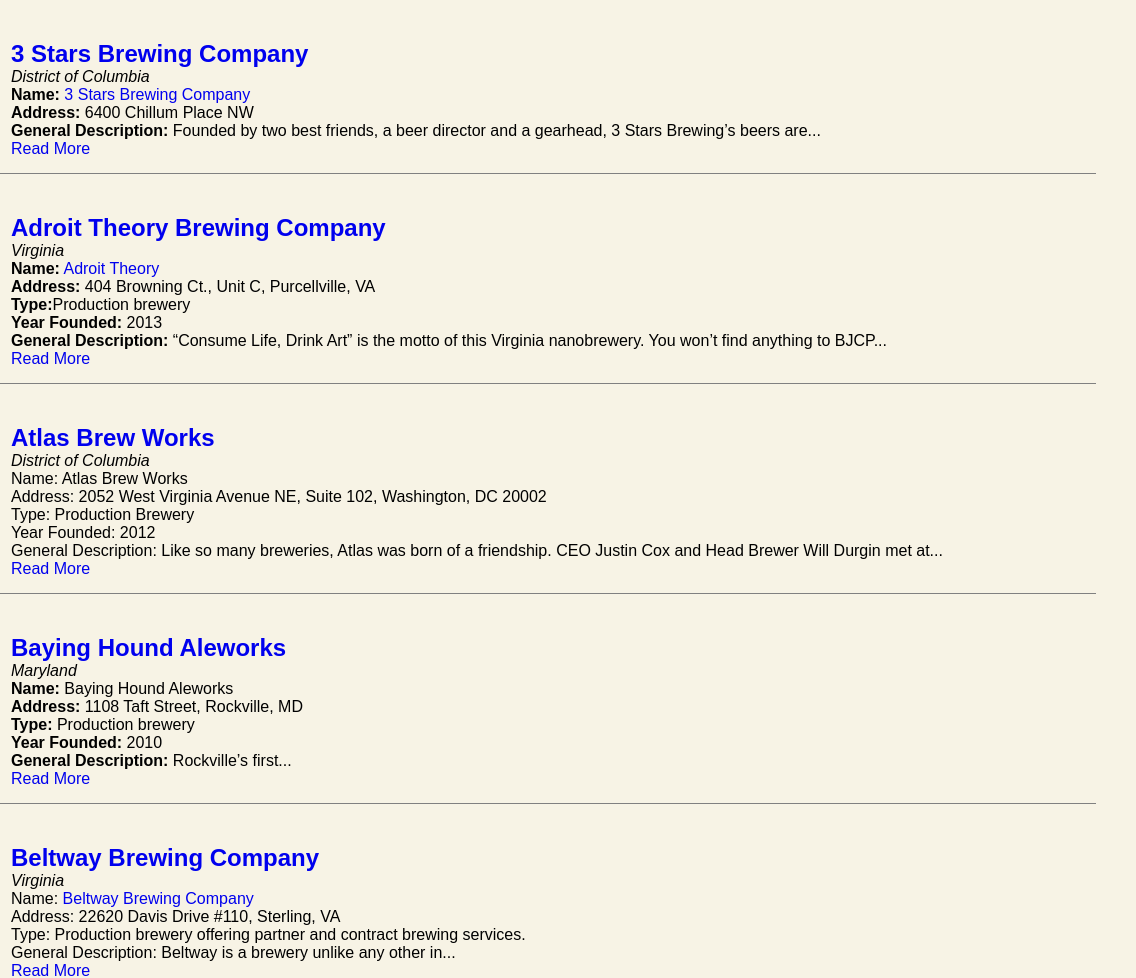
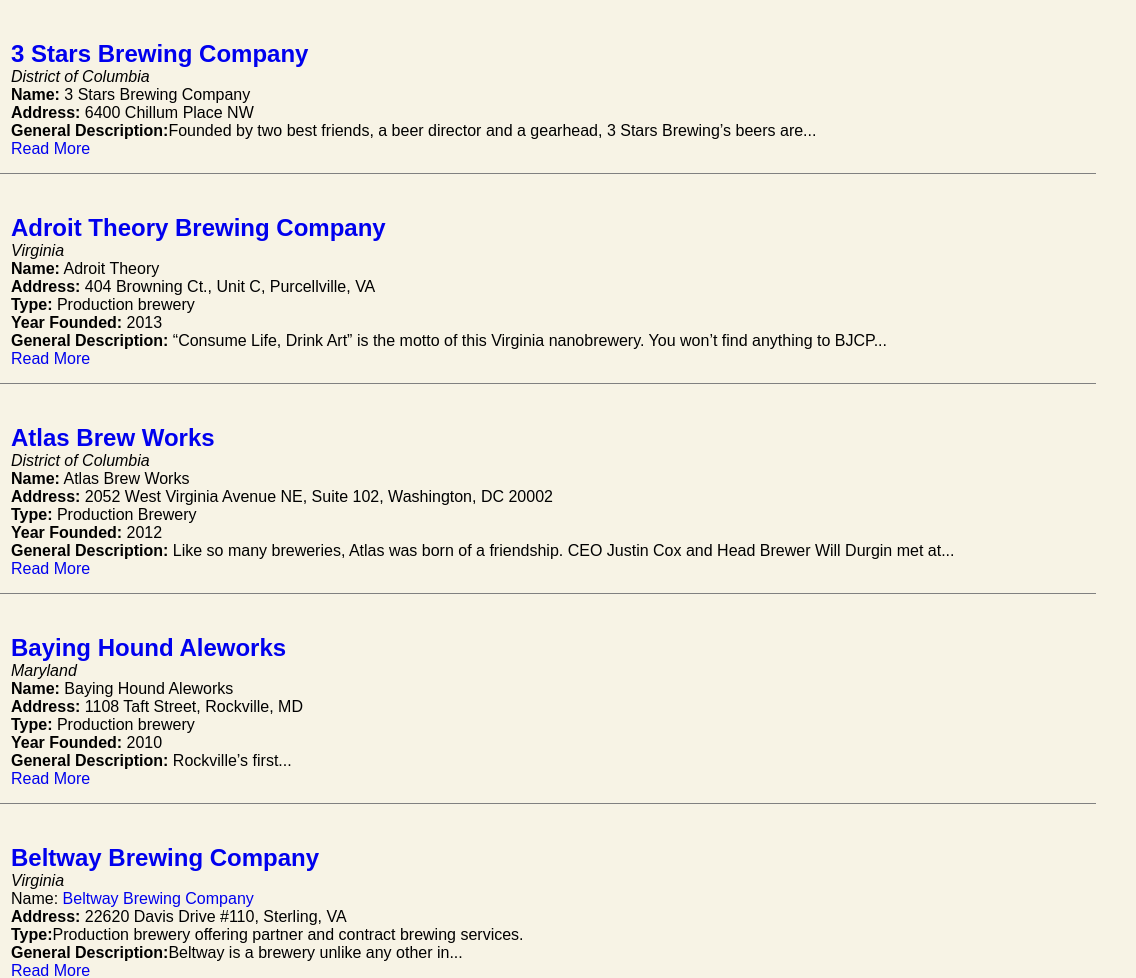
Before and after one commit to Tatrakrad/penfix, a plain HTML site: page index.html in a window 1280 px wide. Shown: the top 978 px of the page, 144-1280 px from the left. Drawn offline with Linux system fonts and the light colour scheme.

Commit message:
made brewery entry divs consistent, replaced some line breaks with new paragraph tags

```diff
--- a/index.html
+++ b/index.html
@@ -14,62 +14,97 @@
     <div class="background">
 
       <div class="view-content">
+
         <div class="views-row views-row-1 views-row-odd views-row-first brewery-row">
 
                 <div class="image img-border"><a href="/brewery/3-stars-brewing-company"><img typeof="foaf:Image" src="http://www.dcbeer.com/sites/default/files/styles/sq_thumb_100/public/header%20logo%203%20stars%20white.jpeg" width="100" height="100"></a></div>
-              <h2 class="title"><a href="/brewery/3-stars-brewing-company">3 Stars Brewing Company</a></h2>
+                <h2 class="title"><a href="http://www.threestarsbrewing.com/" target="_blank">3 Stars Brewing Company</a></h2>
                 <p><em>District of Columbia</em></p>
-              <div class="body"><p dir="ltr"><strong>Name:</strong> <a href="http://www.threestarsbrewing.com/" target="_blank">3 Stars Brewing Company</a><br><strong>Address:</strong> 6400 Chillum Place NW<br><strong>General Description:&nbsp;</strong>Founded by two best friends, a beer director and a gearhead, 3 Stars Brewing’s beers are...</p></div>
-              <a href="/brewery/3-stars-brewing-company">Read More</a>    </div>
+                <div class="body">
+                  <p dir="ltr"><strong>Name:</strong> 3 Stars Brewing Company</a>
+                  <p><strong>Address:</strong> 6400 Chillum Place NW
+                  <p><strong>General Description:</strong>Founded by two best friends, a beer director and a gearhead, 3 Stars Brewing’s beers are...</p>
+                </div>
+                  <a href="/brewery/3-stars-brewing-company">Read More</a>
+
+        </div>
+
         <div class="views-row views-row-2 views-row-even brewery-row">
 
                   <div class="image img-border"><a href="/brewery/adroit-theory-brewing-company"><img typeof="foaf:Image" src="http://www.dcbeer.com/sites/default/files/styles/sq_thumb_100/public/header-images/Adroit%20Circle%20Logo.jpg" width="100" height="100"></a></div>
-              <h2 class="title"><a href="/brewery/adroit-theory-brewing-company">Adroit Theory Brewing Company</a></h2>
+                  <h2 class="title"> <a href="http://www.adroit-theory.com/" target= "_blank">Adroit Theory Brewing Company</a></h2>
                   <p><em>Virginia</em></p>
-              <div class="body"><p dir="ltr"><strong>Name:</strong> <a href="http://www.adroit-theory.com/" target= "_blank">Adroit Theory</a><br>
-    <strong>Address:</strong> 404 Browning Ct., Unit C, Purcellville, VA<br>
-    <strong>Type:</strong>Production brewery</p>
-    <p dir="ltr"><strong>Year Founded:</strong> 2013</p>
-    <p dir="ltr"><strong>General Description:</strong> “Consume Life, Drink Art” is the motto of this Virginia nanobrewery. You won’t find anything to BJCP...</p></div>
-            <a href="/brewery/adroit-theory-brewing-company">Read More</a>    </div>
+                  <div class="body">
+                    <p><strong>Name:</strong> Adroit Theory</p>
+                    <p><strong>Address:</strong> 404 Browning Ct., Unit C, Purcellville, VA</p>
+                    <p><strong>Type:</strong> Production brewery</p>
+                    <p><strong>Year Founded:</strong> 2013</p>
+                    <p><strong>General Description:</strong> “Consume Life, Drink Art” is the motto of this Virginia nanobrewery. You won’t find anything to BJCP...</p>
+                  </div>
+                  <a href="/brewery/adroit-theory-brewing-company" >Read More</a>
+
+        </div>
+
         <div class="views-row views-row-3 views-row-odd brewery-row">
 
                   <div class="image img-border"><a href="/brewery/atlas-brew-works"><img typeof="foaf:Image" src="http://www.dcbeer.com/sites/default/files/styles/sq_thumb_100/public/featured/atlas%20premier%20week.jpg" width="100" height="100"></a></div>
-              <h2 class="title"><a href="/brewery/atlas-brew-works">Atlas Brew Works</a></h2>
+                  <h2 class="title"><a href="http://www.atlasbrewworks.com/" target= "_blank">Atlas Brew Works</a></h2>
                   <p><em>District of Columbia</em></p>
-              <div class="body"><p>Name: Atlas Brew Works<br>
-    Address: 2052 West Virginia Avenue NE, Suite 102, Washington, DC 20002<br>
-    Type: Production Brewery</p>
-    <p>Year Founded: 2012</p>
-    <p>General Description: Like so many breweries, Atlas was born of a friendship. CEO Justin Cox and Head Brewer Will Durgin met at...</p></div>
-              <a href="/brewery/atlas-brew-works">Read More</a>    </div>
+                  <div class="body">
+                  <p><strong>Name:</strong> Atlas Brew Works</p>
+                  <p><strong>Address:</strong> 2052 West Virginia Avenue NE, Suite 102, Washington, DC 20002</p>
+                  <p><strong>Type:</strong> Production Brewery</p>
+                  <p><strong>Year Founded:</strong> 2012</p>
+                  <p><strong>General Description:</strong> Like so many breweries, Atlas was born of a friendship. CEO Justin Cox and Head Brewer Will Durgin met at...</p>
+                  </div>
+                  <a href="/brewery/atlas-brew-works">Read More</a>
+
+        </div>
+
         <div class="views-row views-row-4 views-row-even brewery-row">
 
                   <div class="image img-border"><a href="/brewery/baying-hound-aleworks"><img typeof="foaf:Image" src="http://www.dcbeer.com/sites/default/files/styles/sq_thumb_100/public/breweries/logo_bayingHound.jpg" width="100" height="100"></a></div>
-              <h2 class="title"><a href="/brewery/baying-hound-aleworks">Baying Hound Aleworks</a></h2>
+                  <h2 class="title"><a href="/brewery/baying-hound-aleworks" target= "_blank">Baying Hound Aleworks</a></h2>
                   <p><em>Maryland</em></p>
-              <div class="body"><p dir="ltr"><strong>Name:</strong> Baying Hound Aleworks<br><strong>Address:</strong> 1108 Taft Street, Rockville, MD<br><strong>Type:</strong>&nbsp;Production brewery</p>
+                  <div class="body">
+                    <p dir="ltr"><strong>Name:</strong> Baying Hound Aleworks</p>
+                    <p><strong>Address:</strong> 1108 Taft Street, Rockville, MD</p>
+                    <p><strong>Type:</strong> Production brewery</p>
                     <p dir="ltr"><strong>Year Founded:</strong> 2010</p>
-    <p dir="ltr"><strong>General Description:</strong> Rockville’s first...</p></div>
-              <a href="/brewery/baying-hound-aleworks">Read More</a>    </div>
+                    <p dir="ltr"><strong>General Description:</strong> Rockville’s first...</p>
+                  </div>
+                  <a href="/brewery/baying-hound-aleworks">Read More</a>
+
+        </div>
+
         <div class="views-row views-row-5 views-row-odd brewery-row">
 
                   <div class="image img-border"><a href="/brewery/beltway-brewing-company"><img typeof="foaf:Image" src="http://www.dcbeer.com/sites/default/files/styles/sq_thumb_100/public/breweries/logo_beltway%20brewing.jpg" width="100" height="100"></a></div>
                   <h2 class="title"><a href="/brewery/beltway-brewing-company">Beltway Brewing Company</a></h2>
                   <p><em>Virginia</em></p>
-              <div class="body"><p dir="ltr">Name: <a href="http://www.beltwaybrewco.com/" target="_blank">Beltway Brewing Company</a><br>
-    Address: 22620 Davis Drive #110, Sterling, VA<br>
-    Type:&nbsp;Production brewery offering partner and contract brewing services.</p>
-    <p dir="ltr">General Description:&nbsp;Beltway is a brewery unlike any other in...</p></div>
-              <a href="/brewery/beltway-brewing-company">Read More</a> <strong>   </div>
+                  <div class="body">
+                  <p dir="ltr">Name: <a href="http://www.beltwaybrewco.com/" target="_blank">Beltway Brewing Company</a></p>
+                  <p><strong>Address:</strong> 22620 Davis Drive #110, Sterling, VA</p>
+                  <p><strong>Type:</strong>Production brewery offering partner and contract brewing services.</p>
+                  <p dir="ltr"><strong>General Description:</strong>Beltway is a brewery unlike any other in...</p>
+                  </div>
+                  <a href="/brewery/beltway-brewing-company">Read More</a> <strong>
+        </div>
+
         <div class="views-row views-row-6 views-row-even brewery-row">
 
                 <div class="image img-border"><a href="/brewery/bluejacket"><img typeof="foaf:Image" src="http://www.dcbeer.com/sites/default/files/styles/sq_thumb_100/public/news/logo_bluejacket.jpeg" width="100" height="100"></a></div>
                 <h2 class="title"><a href="/brewery/bluejacket">Bluejacket</a></h2>
                 <p><em>District of Columbia</em>, <em>Capitol Hill/Barracks Row</em></p>
-              <div class="body"><p dir="ltr"><strong>Name:</strong> <a href="http://bluejacketdc.com/" target="_blank">Bluejacket</a><br><strong>Address:</strong> 300 Tingey Street SE<br><strong>Type:</strong>&nbsp;Brewpub</p>
-    <p dir="ltr"><strong>General Description:</strong>&nbsp;From the Neighborhood Restaurant Group (ChurchKey, Birch &amp; Barley...</p></div>
-              <a href="/brewery/bluejacket">Read More</a>    </div>
+                <div class="body">
+                <p dir="ltr"><strong>Name:</strong> <a href="http://bluejacketdc.com/" target="_blank">Bluejacket</a></p>
+                <p><strong>Address:</strong> 300 Tingey Street SE</p>
+                <p><strong>Type:</strong>&nbsp;Brewpub</p>
+                <p dir="ltr"><strong>General Description:</strong>&nbsp;From the Neighborhood Restaurant Group (ChurchKey, Birch &amp; Barley...</p>
+                </div>
+                <a href="/brewery/bluejacket">Read More</a>
+        </div>
+
         <div class="views-row views-row-7 views-row-odd brewery-row">
 
                 <div class="image img-border"><a href="/brewery/corcoran-brewing-company"><img typeof="foaf:Image" src="http://www.dcbeer.com/sites/default/files/styles/sq_thumb_100/public/breweries/logo_corcoran.png" width="100" height="100"></a></div>
@@ -78,17 +113,21 @@
                 <div class="body"><p dir="ltr">Name: Corcoran Brewing Company<br>
                 Address: 205 Hirst Rd. Suite 105 Purcelville, VA<br>
                 Type:&nbsp;Brewpub with limited local distribution</p>
-    <p dir="ltr">Year Founded: 2011</p>
-    <p dir="ltr">General Description: Corcoran Brewing Company is the brainchild of brewmaster Kevin Bills and...</p></div>
-              <a href="/brewery/corcoran-brewing-company">Read More</a>    </div>
+                <p>Year Founded: 2011</p>
+                <p>General Description: Corcoran Brewing Company is the brainchild of brewmaster Kevin Bills and...</p></div>
+                <a href="/brewery/corcoran-brewing-company">Read More</a>
+        </div>
+
         <div class="views-row views-row-8 views-row-even brewery-row">
 
                 <div class="image img-border"><a href="/brewery/dc-brau-brewing-company"><img typeof="foaf:Image" src="http://www.dcbeer.com/sites/default/files/styles/sq_thumb_100/public/breweries/logo_dcBrau.jpg" width="100" height="100"></a></div>
                 <h2 class="title"><a href="/brewery/dc-brau-brewing-company">DC Brau Brewing Company</a></h2>
                 <p><em>District of Columbia</em></p>
                 <div class="body"><p dir="ltr"><strong>Name:</strong> DC Brau<br><strong>Address: </strong>3178 Bladensburg Rd NE<br><strong>Type:</strong>&nbsp;Production brewery</p>
-    <p dir="ltr"><strong>General Description:</strong>&nbsp;As the District’s first production brewery for over a half century, DC Brau is very much in the...</p></div>
-              <a href="/brewery/dc-brau-brewing-company">Read More</a>    </div>
+                <p dir="ltr"><strong>General Description:</strong>&nbsp;As the District’s first production brewery for over a half century, DC Brau   is very much in the...</p></div>
+                <a href="/brewery/dc-brau-brewing-company">Read More</a>
+        </div>
+
         <div class="views-row views-row-9 views-row-odd brewery-row">
 
                 <div class="image img-border"><a href="/brewery/denizens-brewing-company"><img typeof="foaf:Image" src="http://www.dcbeer.com/sites/default/files/styles/sq_thumb_100/public/breweries/logo_denizens.gif" width="100" height="100"></a></div>
@@ -97,7 +136,9 @@
                 <div class="body"><p><strong>Name:</strong> Denizens Brewing Company<br><strong>Address:</strong> 1115 East-West Highway, Silver Spring, MD 20910<br><strong>Type:&nbsp;</strong>Production brewery with attached restaurant on premise</p>
                 <p>Year Founded: 2014</p>
                 <p>General Description: Prior to Denizens’ arrival in...</p></div>
-              <a href="/brewery/denizens-brewing-company">Read More</a>    </div>
+                <a href="/brewery/denizens-brewing-company">Read More</a>
+        </div>
+
         <div class="views-row views-row-10 views-row-even brewery-row">
 
                 <div class="image img-border"><a href="/brewery/district-chophouse"><img typeof="foaf:Image" src="http://www.dcbeer.com/sites/default/files/styles/sq_thumb_100/public/breweries/District%20Chophouse.jpeg" width="100" height="100"></a></div>
@@ -105,7 +146,9 @@
                 <p><em>District of Columbia</em>, <em>Chinatown</em></p>
                 <div class="body"><p dir="ltr"><strong>Name:</strong> <a href="http://districtchophouse.com/" target="_blank">District Chophouse</a><br><strong>Address:</strong> 509 7th Street NW<br><strong>Type:</strong>&nbsp;Brewpub</p>
                 <p dir="ltr"><strong>General Description:</strong>&nbsp;The District Chophouse, in DC’s Chinatown neighborhood, is...</p></div>
-              <a href="/brewery/district-chophouse">Read More</a>    </div>
+                <a href="/brewery/district-chophouse">Read More</a>
+        </div>
+
         <div class="views-row views-row-11 views-row-odd brewery-row">
 
                 <div class="image img-border"><a href="/brewery/flying-dog-brewery"><img typeof="foaf:Image" src="http://www.dcbeer.com/sites/default/files/styles/sq_thumb_100/public/news/flying%20dog%20logo.jpeg" width="100" height="100"></a></div>
@@ -113,7 +156,9 @@
                 <p><em>Maryland</em></p>
                 <div class="body"><p dir="ltr"><strong>Name:</strong> <a href="http://flyingdogbrewery.com" target="_blank">Flying Dog Brewery</a><br><strong>Address:</strong> 4607 Wedgewood Boulevard, Frederick, MD<br><strong>Type:</strong>&nbsp;Production brewery</p>
                 <p dir="ltr"><strong>General Description:</strong>&nbsp;Although Flying Dog is not in...</p></div>
-              <a href="/brewery/flying-dog-brewery">Read More</a>    </div>
+                <a href="/brewery/flying-dog-brewery">Read More</a>
+        </div>
+
         <div class="views-row views-row-12 views-row-even brewery-row">
 
                 <div class="image img-border"><a href="/brewery/forge-brew-works"><img typeof="foaf:Image" src="http://www.dcbeer.com/sites/default/files/styles/sq_thumb_100/public/news/ForgeHeader-258x210.png" width="100" height="100"></a></div>
@@ -121,14 +166,18 @@
                 <p><em>Virginia</em></p>
                 <div class="body"><p dir="ltr"><strong>Name: </strong>Forge Brew Works<br><strong>Address:</strong> 8532 Terminal Road, Suite L, Lorton, VA<br><strong>Type:</strong>&nbsp;Production brewery</p>
                 <p dir="ltr"><strong>General Description:</strong> Matt Rose, a former NASA engineer, cranks out a wide variety of beers on...</p></div>
-              <a href="/brewery/forge-brew-works">Read More</a>    </div>
+                <a href="/brewery/forge-brew-works">Read More</a>
+        </div>
+
         <div class="views-row views-row-13 views-row-odd brewery-row">
 
                 <div class="image img-border"><a href="/brewery/franklins-restaurant-brewery-and-general-store"><img typeof="foaf:Image" src="http://www.dcbeer.com/sites/default/files/styles/sq_thumb_100/public/default_images/brewery-default.jpg" width="100" height="100" alt=""></a></div>
                 <h2 class="title"><a href="/brewery/franklins-restaurant-brewery-and-general-store">Franklin's Restaurant, Brewery, and General Store</a></h2>
                 <p><em>Maryland</em></p>
                 <div class="body"><p>Located just past the DC border in Hyattsville, Maryland, Franklin's is a family favorite for its great food and beer. Brewer Mike Roy has been with Franklin's since 2010 and <a href="http://www.franklinsbrewery.com/our-beer/beers-on-tap/" target="_blank">maintains a wide variety of brews on tap...</a></p></div><a href="http://www.franklinsbrewery.com/our-beer/beers-on-tap/" target="_blank">
-              </a><a href="/brewery/franklins-restaurant-brewery-and-general-store">Read More</a>    </div>
+                </a><a href="/brewery/franklins-restaurant-brewery-and-general-store">Read More</a>
+        </div>
+
         <div class="views-row views-row-14 views-row-even brewery-row">
 
                 <div class="image img-border"><a href="/brewery/heavy-seas-beer"><img typeof="foaf:Image" src="http://www.dcbeer.com/sites/default/files/styles/sq_thumb_100/public/breweries/HeavySeasLogoM.jpeg" width="100" height="100"></a></div>
@@ -136,7 +185,9 @@
                 <p><em>Maryland</em></p>
                 <div class="body"><p dir="ltr"><strong>Name:</strong> Heavy Seas Beer<br><strong>Address:</strong> 4615 Hollins Ferry Road, Halethorpe, MD<br><strong>Type:</strong>&nbsp;Production brewery with brewery restaurants in Baltimore and Arlington</p>
                 <p dir="ltr"><strong>General Description:</strong>&nbsp;Clipper City Brewing...</p></div>
-              <a href="/brewery/heavy-seas-beer">Read More</a>    </div>
+                <a href="/brewery/heavy-seas-beer">Read More</a>
+        </div>
+
         <div class="views-row views-row-15 views-row-odd brewery-row">
 
                 <div class="image img-border"><a href="/brewery/hellbender-brewing-company"><img typeof="foaf:Image" src="http://www.dcbeer.com/sites/default/files/styles/sq_thumb_100/public/news/hellbender.png" width="100" height="100"></a></div>
@@ -147,7 +198,9 @@
                 Type: Production brewery</p>
                 <p dir="ltr">Year Founded: 2014</p>
                 <p dir="ltr">General Description: The District’s newest brewery. Hellbender (named after the largest salamander in North America) uses a mash filter...</p></div>
-              <a href="/brewery/hellbender-brewing-company">Read More</a>    </div>
+                <a href="/brewery/hellbender-brewing-company">Read More</a>
+        </div>
+
         <div class="views-row views-row-16 views-row-even brewery-row">
 
                 <div class="image img-border"><a href="/brewery/heritage-brewing-company"><img typeof="foaf:Image" src="http://www.dcbeer.com/sites/default/files/styles/sq_thumb_100/public/news/heritage%20brewing%20icon.jpg" width="100" height="100"></a></div>
@@ -155,7 +208,9 @@
                 <p><em>Virginia</em></p>
                 <div class="body"><p dir="ltr"><strong>Name:</strong> <a href="http://heritagebrewing.com/" target="_blank">Heritage Brewing Company</a><br><strong>Address:</strong> 9436 Center Point Lane, Manassas, VA<br><strong>Type:</strong>&nbsp;Producton brewery</p>
                 <p dir="ltr"><strong>General Description:</strong>&nbsp;Veteran...</p></div>
-              <a href="/brewery/heritage-brewing-company">Read More</a>    </div>
+                <a href="/brewery/heritage-brewing-company">Read More</a>
+        </div>
+
         <div class="views-row views-row-17 views-row-odd brewery-row">
 
                 <div class="image img-border"><a href="/brewery/jailbreak-brewing-company"><img typeof="foaf:Image" src="http://www.dcbeer.com/sites/default/files/styles/sq_thumb_100/public/breweries/logo_jailbreak.png" width="100" height="100"></a></div>
@@ -166,7 +221,9 @@
                 Type:&nbsp;Production brewery</p>
                 <p dir="ltr">Year Founded: 2014</p>
                 <p dir="ltr">General Description: Brewing under the tag “the art of escape,” Jailbreak’s beers are intended to make you forget...</p></div>
-              <a href="/brewery/jailbreak-brewing-company">Read More</a>    </div>
+                <a href="/brewery/jailbreak-brewing-company">Read More</a>
+        </div>
+
         <div class="views-row views-row-18 views-row-even brewery-row">
 
                 <div class="image img-border"><a href="/brewery/lost-rhino-brewing-company"><img typeof="foaf:Image" src="http://www.dcbeer.com/sites/default/files/styles/sq_thumb_100/public/breweries/logo_lostRhino.jpg" width="100" height="100"></a></div>
@@ -178,6 +235,8 @@
                 <p dir="ltr">Year Founded: 2011</p>
                 <p dir="ltr">General Description: According to their website, the brewery’s name comes...</p></div>
                 <a href="/brewery/lost-rhino-brewing-company">Read More</a>
+        </div>
+
         <div class="views-row views-row-19 views-row-odd brewery-row">
 
                 <div class="image img-border"><a href="/brewery/mad-fox-brewing-company"><img typeof="foaf:Image" src="http://www.dcbeer.com/sites/default/files/styles/sq_thumb_100/public/breweries/logo_madFox.jpg" width="100" height="100"></a></div>
@@ -187,7 +246,9 @@
                 Address: 444 West Broad Street, Suite I, Falls Church, VA - (Glover Park, DC location in planning)<br>
                 Type:&nbsp;Brewpub with some local distribution</p>
                 <p dir="ltr"><strong>General Description:</strong>&nbsp;Opened in 2010 by brewer Bill Madden and his...</p></div>
-              <a href="/brewery/mad-fox-brewing-company">Read More</a>    </div>
+                <a href="/brewery/mad-fox-brewing-company">Read More</a>
+        </div>
+
         <div class="views-row views-row-20 views-row-even brewery-row">
 
                 <div class="image img-border"><a href="/brewery/old-ox-brewery"><img typeof="foaf:Image" src="http://www.dcbeer.com/sites/default/files/styles/sq_thumb_100/public/breweries/logo_old%20ox%20brewery.png" width="100" height="100"></a></div>
@@ -195,7 +256,9 @@
                 <p><em>Virginia</em></p>
                 <div class="body"><p dir="ltr"><strong>Name:</strong> Old Ox Brewery<br><strong>Address: </strong>44652 Guilford Drive, Ashburn, VA<br><strong>Type:&nbsp;</strong>Production brewery</p>
                 <p dir="ltr">General Description: Old Ox Brewery (named after Old Ox Road, which it’s near, and also the ox as a symbol of strength...</p></div>
-              <a href="/brewery/old-ox-brewery">Read More</a>    </div>
+                <a href="/brewery/old-ox-brewery">Read More</a>
+        </div>
+
         <div class="views-row views-row-21 views-row-odd brewery-row">
 
                 <div class="image img-border"><a href="/brewery/port-city-brewing-company"><img typeof="foaf:Image" src="http://www.dcbeer.com/sites/default/files/styles/sq_thumb_100/public/breweries/logo_portCity.jpg" width="100" height="100"></a></div>
@@ -203,7 +266,9 @@
                 <p><em>Virginia</em>, <em>Alexandria</em></p>
                 <div class="body"><p dir="ltr"><strong>Name:</strong> <a href="http://www.portcitybrewing.com/" target="_blank">Port City Brewing Company</a><br><strong>Address: </strong>3950 Wheeler Avenue, Alexandria, VA<br><strong>Type:&nbsp;</strong>Production brewery</p>
                 <p dir="ltr"><strong>General Description:</strong>&nbsp;Port City is well-...</p></div>
-              <a href="/brewery/port-city-brewing-company">Read More</a>    </div>
+                <a href="/brewery/port-city-brewing-company">Read More</a>
+        </div>
+
         <div class="views-row views-row-22 views-row-even views-row-last brewery-row">
 
                 <div class="image img-border"><a href="/brewery/right-proper-brewing-company"><img typeof="foaf:Image" src="http://www.dcbeer.com/sites/default/files/styles/sq_thumb_100/public/news/logo_right%20proper.jpg" width="100" height="100"></a></div>
@@ -214,10 +279,10 @@
                 Type:&nbsp;Brewpub without expanded distribution</p>
                 <p dir="ltr">Year Founded: 2013</p>
                 <p dir="ltr">General Description: This neighborhood brew pub – the brainchild of Belgian beer knight (really)...</p></div>
-              <a href="/brewery/right-proper-brewing-company">Read More</a>    </div>
-        </div>
+                <a href="/brewery/right-proper-brewing-company">Read More</a>
 
         </div>
-
+      </div>
+    </div>
   </body>
 </html>
```
Lines whose indentation alone changed are shown as unchanged.
